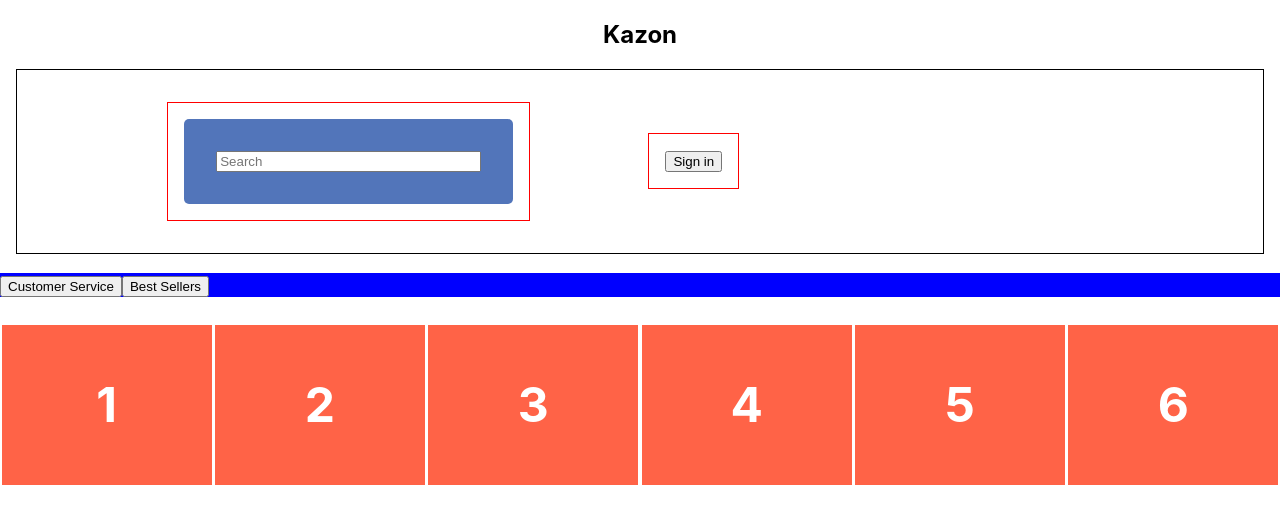
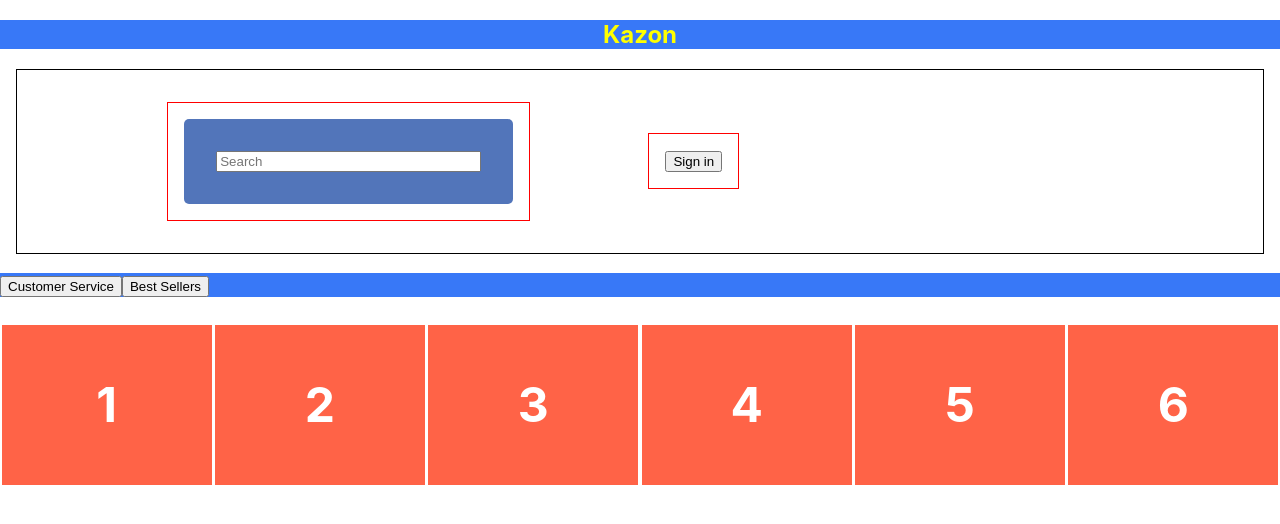
Before and after one commit to ShashiSugrim/kazonfrontend, a React (Create React App) app: page / in a window 1280 px wide. Shown: the top 524 px of the page. Built offline with nearby package versions, Linux system fonts and the light colour scheme.

Commit message:
Update the line 8 on adding colors and background colors

```diff
--- a/src/App.js
+++ b/src/App.js
@@ -5,10 +5,9 @@ function App() {
   return (
     <>
     <div>
-        <h2 style={{textAlign: "center"}}>Kazon</h2>
+        <h2 style={{textAlign: "center", color:'yellow',backgroundColor:'#3878f7'}}>Kazon </h2>
         </div>
       <div className="parent" >
-
         <div className="child">
         <div className="Search-bar">
           <input
@@ -27,7 +26,7 @@ function App() {
         <button>Sign in</button>
         </div>
       </div>
-      <h3 style={{ backgroundColor: 'blue' }}>
+      <h3 style={{ backgroundColor: '#3878f7' }}>
         <button> Customer Service</button>
         <button>Best Sellers</button>
       </h3>
```
